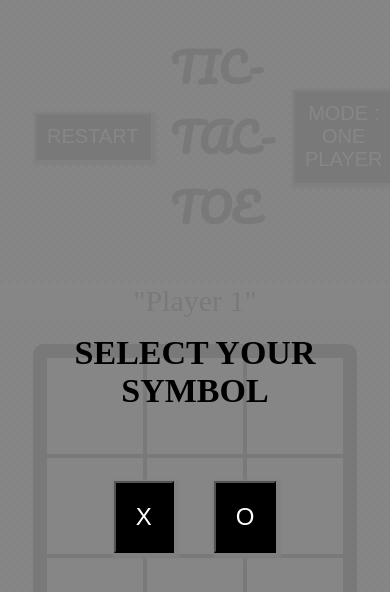
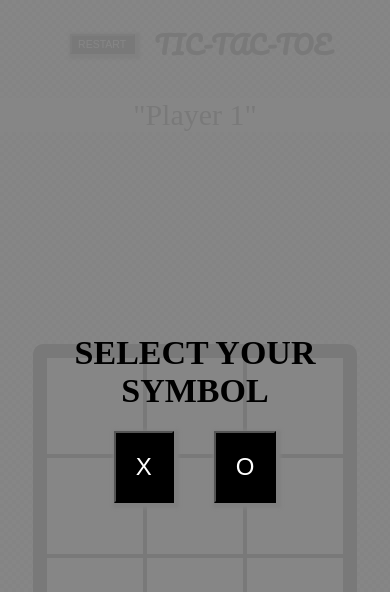
Before and after one commit to aanchalrakheja/Tic-Tac-Toe, a plain HTML site: page index.html in a window 390 px wide. Both pictures are taken after a click on the button "1 PLAYER". Drawn offline with Linux system fonts and the light colour scheme.

Commit message:
Add files via upload

```diff
--- a/index.css
+++ b/index.css
@@ -19,10 +19,11 @@ header{
     margin-left:10px;
     margin-right:10px;
     padding:5px;
+    max-width:100vw;
 }
 h1{
     font-family:'Pacifico', cursive;
-    font-size:250%;
+    font-size:40px;
 }
 button{
     font-size:20px;
@@ -32,6 +33,13 @@ button{
     box-shadow:2px 2px 3px 3px grey;
     background-color:black;
     color:white;
+}
+#restart{
+    margin-left:20px;
+}
+#mode{
+    margin-right:20px;
+    margin-left:0px;
 }
 button:hover{
     background-color:grey;
@@ -85,7 +93,7 @@ button:active{
     cursor:pointer;
     max-height:100vh;
     max-width:100vw;
-    background-color:rgba(128, 128, 128,0.8);
+    background-color:rgba(128, 128, 128,0.9);
     color:black;
     border:2px solid black;
     border-radius:3px;
@@ -99,7 +107,7 @@ button:active{
     display:flex;
     align-items: center;
     justify-content: center;
-    font-size:80px;
+    font-size:8vw;
     font-family:monospace;
 }
 
@@ -170,7 +178,7 @@ button:active{
     font-weight: bold;
     display:grid;
     grid-template-columns: auto;
-    grid-template-rows: 200px 100px;
+    grid-template-rows: 100px 100px;
     align-items: center;
     justify-content:center;
     text-align:center;
@@ -183,3 +191,58 @@ button:active{
     padding:20px;
     font-size:24px;
 }
+
+/* #restart,#mode{
+    max-width:15vw;
+    font-size:1.5vw;
+    text-align:center;
+    padding:5px;
+} */
+
+@media (max-width:750px)
+{
+    #mode{
+        display:none;
+    }
+    header{
+        display:flex;
+        /* vertical align */
+        align-items: center;
+        /* horizontal align */
+        justify-content:center;
+    }
+    #restart{
+        width:100px;
+        font-size:18px;
+    }
+    h1{
+        font-size:30px;
+    }
+}
+
+@media (max-width:650px){
+    #mode{
+        display:none;
+    }
+    header{
+        display:flex;
+        /* vertical align */
+        align-items: center;
+        /* horizontal align */
+        justify-content:center;
+    }
+    #restart{
+        width:65px;
+        font-size:10.5px;
+        margin-left:10px;
+        padding:2px;
+    }
+    h1{
+        font-size:25px;
+    }
+    .result{
+        display:grid;
+        grid-template-columns: auto;
+        align-content: center;
+    }
+}
--- a/index.js
+++ b/index.js
@@ -67,6 +67,7 @@ onePlayer.addEventListener("click",function(){
     mode.innerHTML="MODE : ONE PLAYER";
     container.addEventListener('click',function(e)
     {
+        console.log("entered");
         var clicked=e.target;
         console.log(clicked);
         if(clicked.innerHTML===" ")
```
